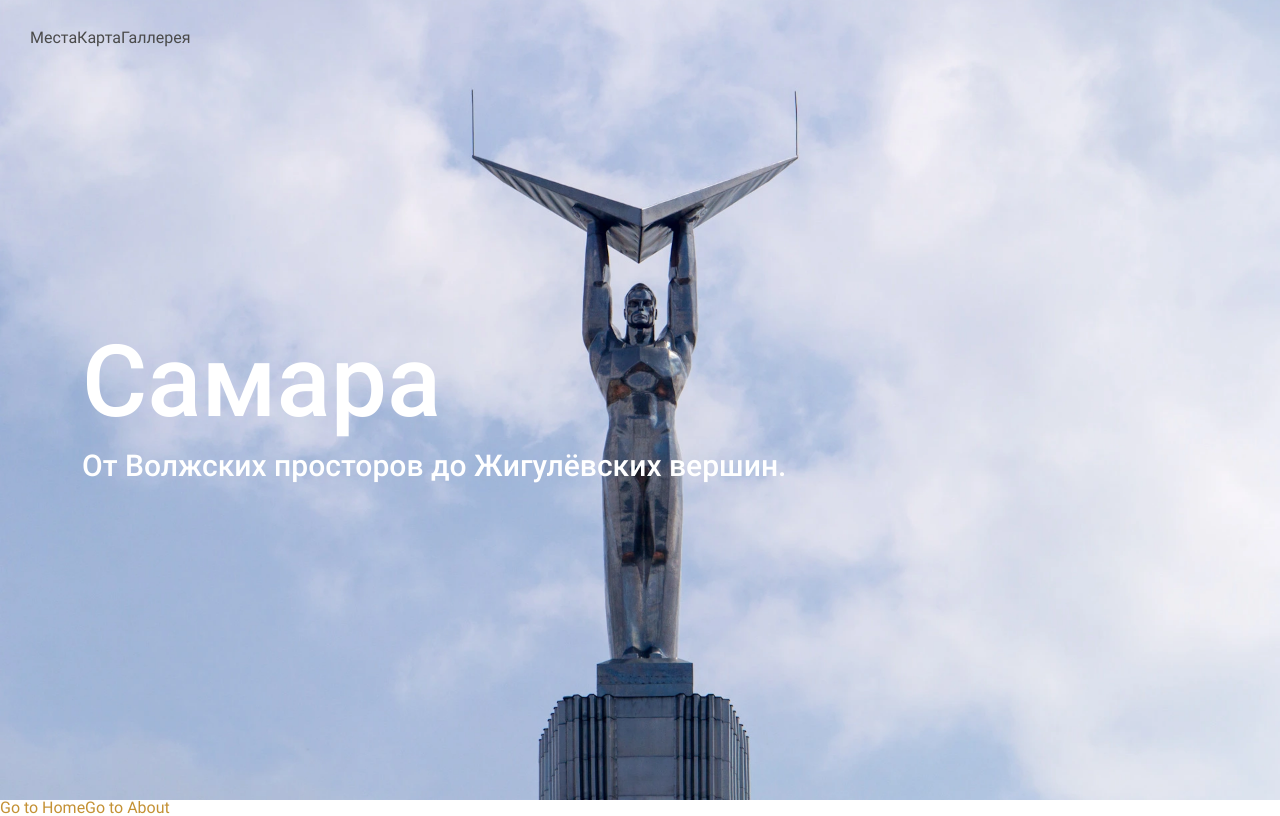
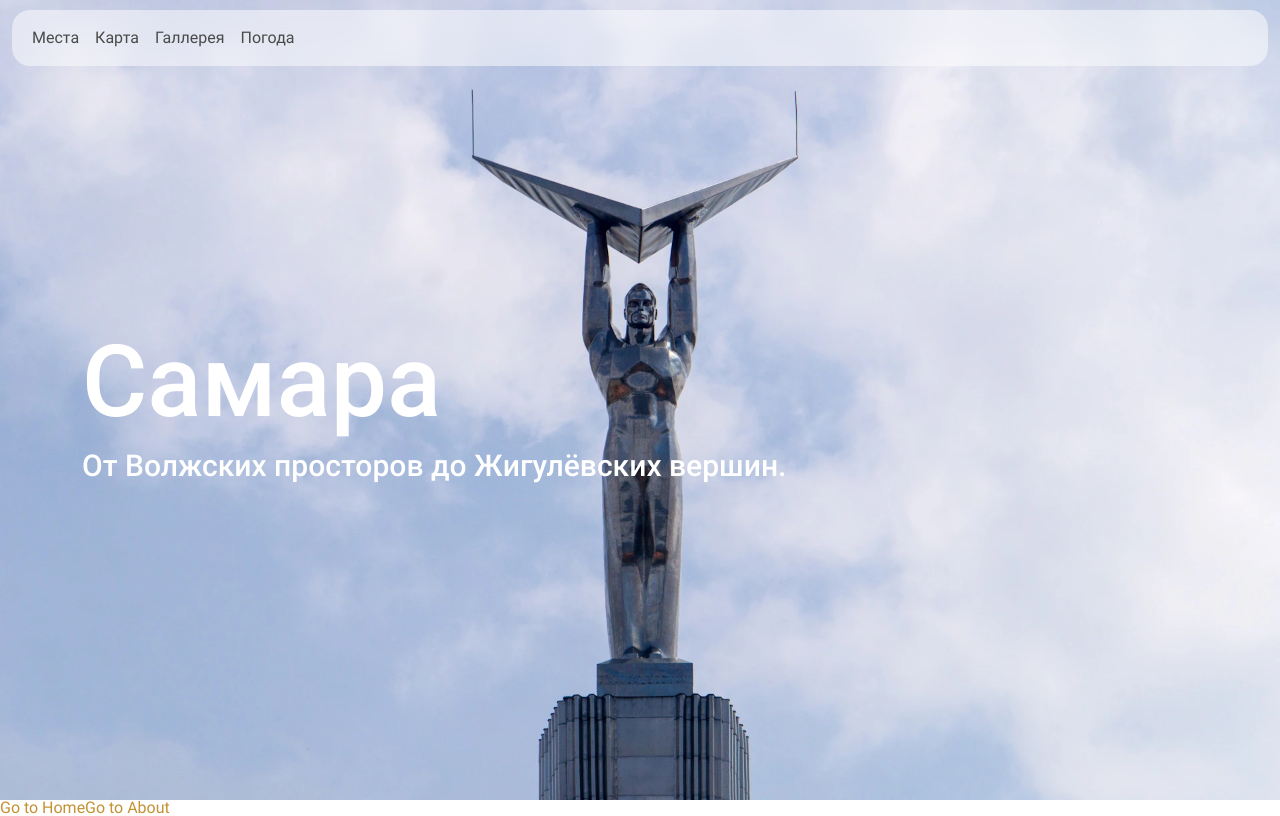
Before and after one commit to EvgeniyPryanichnikov/samara-places, a Vue app: page / in a window 1280 px wide. Shown: the top 816 px of the page. Built offline with nearby package versions, Linux system fonts and the light colour scheme; the HTML template or start-up script is replaced by a standard one.

Commit message:
add: HeaderNav

```diff
--- a/src/core/components/layout/HeaderNav.vue
+++ b/src/core/components/layout/HeaderNav.vue
@@ -16,6 +16,7 @@ const navItems = [
   {id: 1, title: 'Места'},
   {id: 2, title: 'Карта'},
   {id: 3, title: 'Галлерея'},
+  {id: 4, title: 'Погода'},
 ]
 </script>
 
@@ -24,11 +25,18 @@ const navItems = [
   @import '@/assets/styles/abstracts/_mixins.scss';
 
   .header__nav {
+    box-sizing: border-box;
     position: fixed;
     display: flex;
-    width: 100%;
+    gap: 16px;
+    width: calc(100% - 24px);
     padding: 20px;
     top: 10px;
-    left: 10px;
+    left: 0;
+    background: rgba(255, 255, 255, 0.5);
+    backdrop-filter: blur(10px);
+    border-radius: 18px;
+    margin-left: 12px;
+    margin-right: 12px;
   }
 </style>
```
